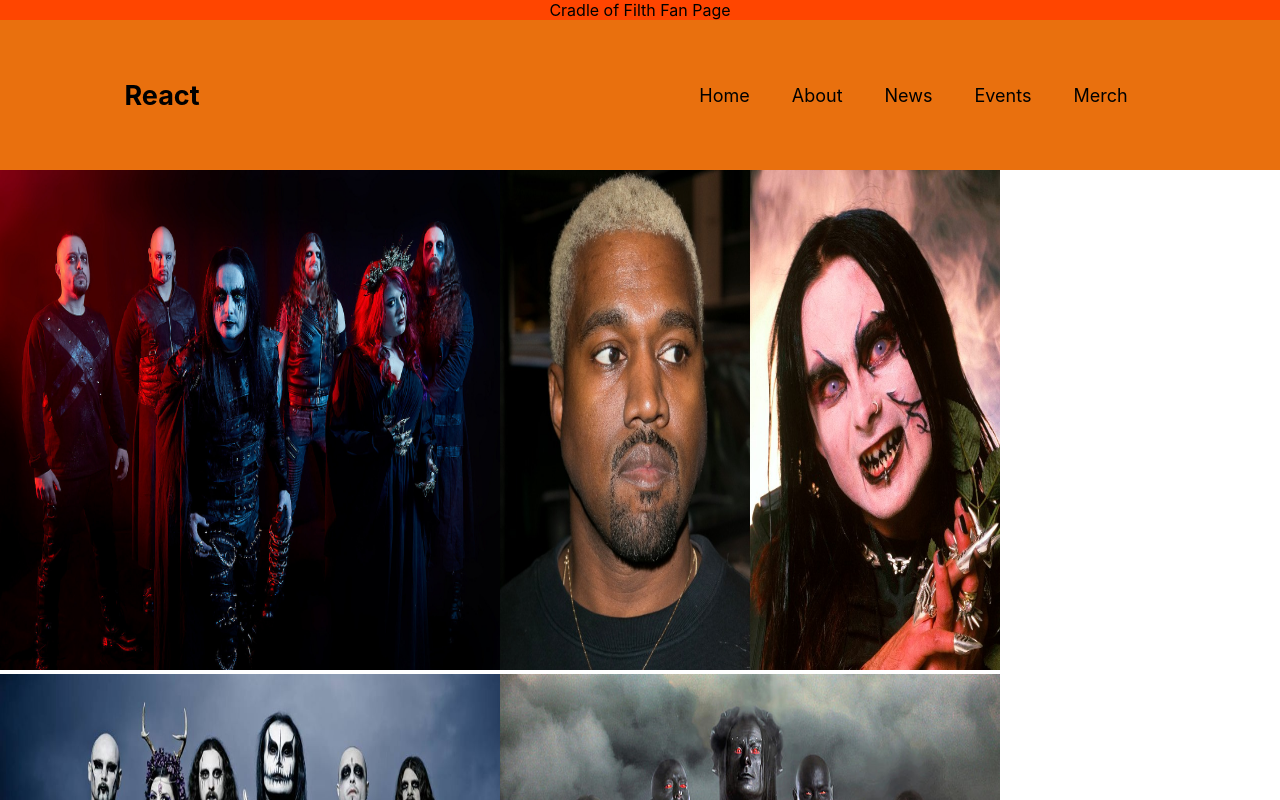
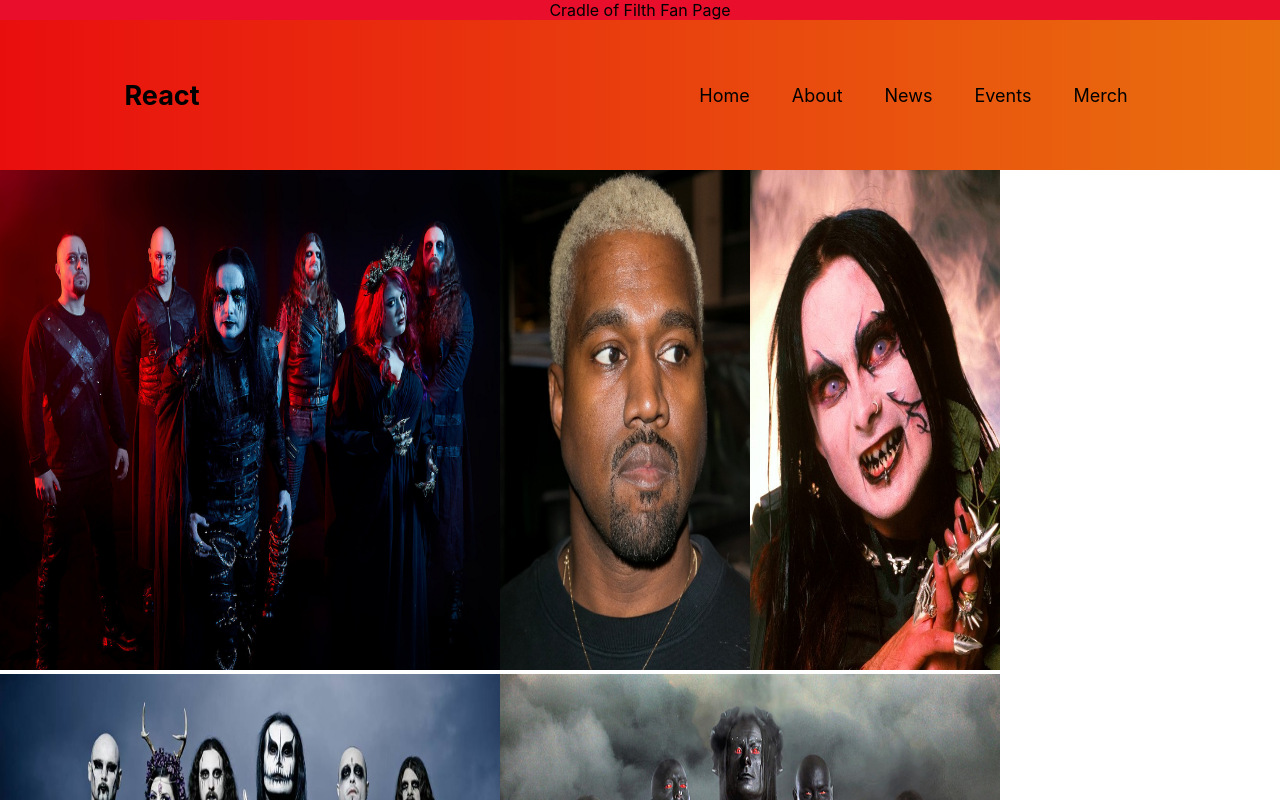
Before and after one commit to Taran-21/Cradle-of-Filth, a React (Create React App) app: page / in a window 1280 px wide. Shown: the top 800 px of the page. Built offline with nearby package versions, Linux system fonts and the light colour scheme.

Commit message:
Styling
Added some styling

```diff
--- a/src/App.css
+++ b/src/App.css
@@ -1,6 +1,6 @@
 .App {
   text-align: center;
-  background-color: orangered;
+  background-color: rgb(233, 14, 44);
 }
 
 .App-logo {
--- a/src/Components/Navbar/Navbar.css
+++ b/src/Components/Navbar/Navbar.css
@@ -1,5 +1,5 @@
 .NavbarItems {
-    background: linear-gradient(90deg, rgb(233, 112, 14) 0%, rgb(233, 112, 14) 100%);
+    background: linear-gradient(90deg, rgb(233, 14, 14) 0%, rgb(233, 112, 14) 100%);
     height: 150px;
     display: flex;
     justify-content: center;
```
Also changed, not shown: src/Components/Button.css (deleted).
